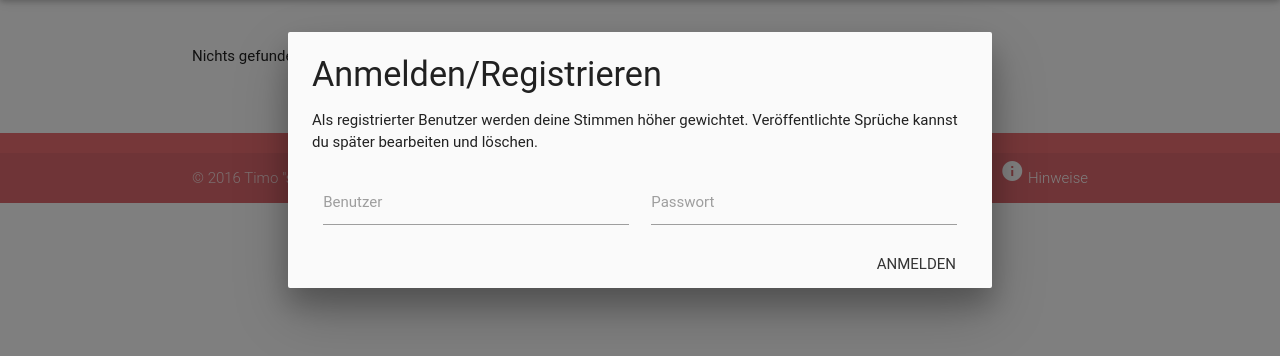
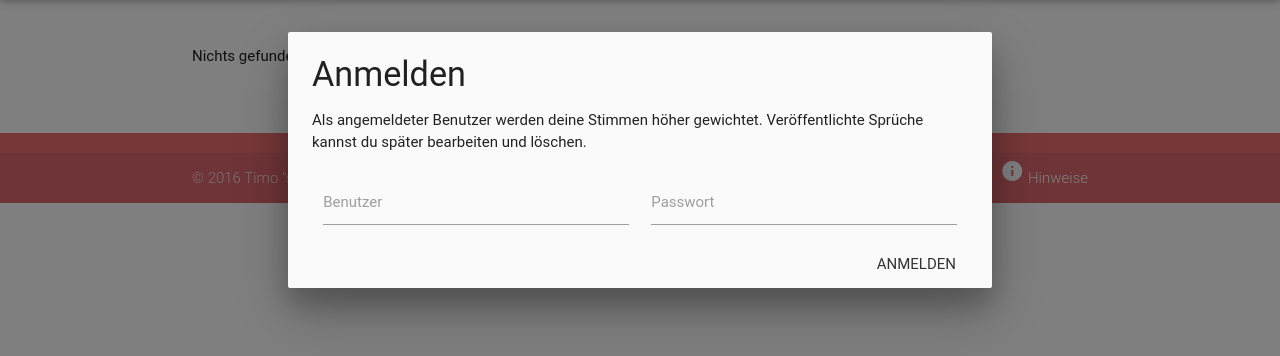
Before and after one commit to schneefux/jokevote, a Flask app: template templates/index.html in a window 1280 px wide, after a click on "Login". Shown: the part 64-420 px from the top of the page. Run offline with Flask 2, Linux system fonts and the light colour scheme; the template is opened without the code that fills it, so the values that code supplies are empty; some web fonts are replaced.

```diff
--- a/templates/index.html
+++ b/templates/index.html
@@ -51,8 +51,8 @@
         </ul>
         <form id="modal-login" class="modal row" action="/login" method="post">
             <div class="modal-content">
-                <h4>Anmelden/Registrieren</h4>
-                <p>Als registrierter Benutzer werden deine Stimmen höher gewichtet. Veröffentlichte Sprüche kannst du später bearbeiten und löschen.</p>
+                <h4>Anmelden</h4>
+                <p>Als angemeldeter Benutzer werden deine Stimmen höher gewichtet. Veröffentlichte Sprüche kannst du später bearbeiten und löschen.</p>
                 <div class="col s6 input-field">
                     <label for="user">Benutzer</label>
                     <input type="text" name="user">
```
